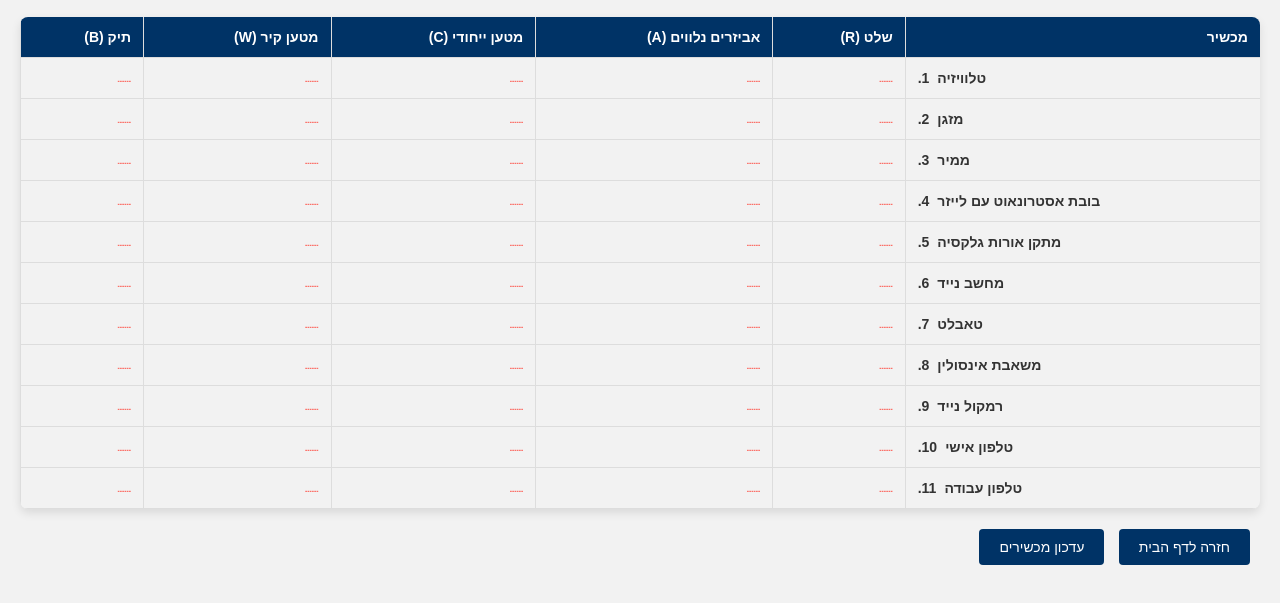
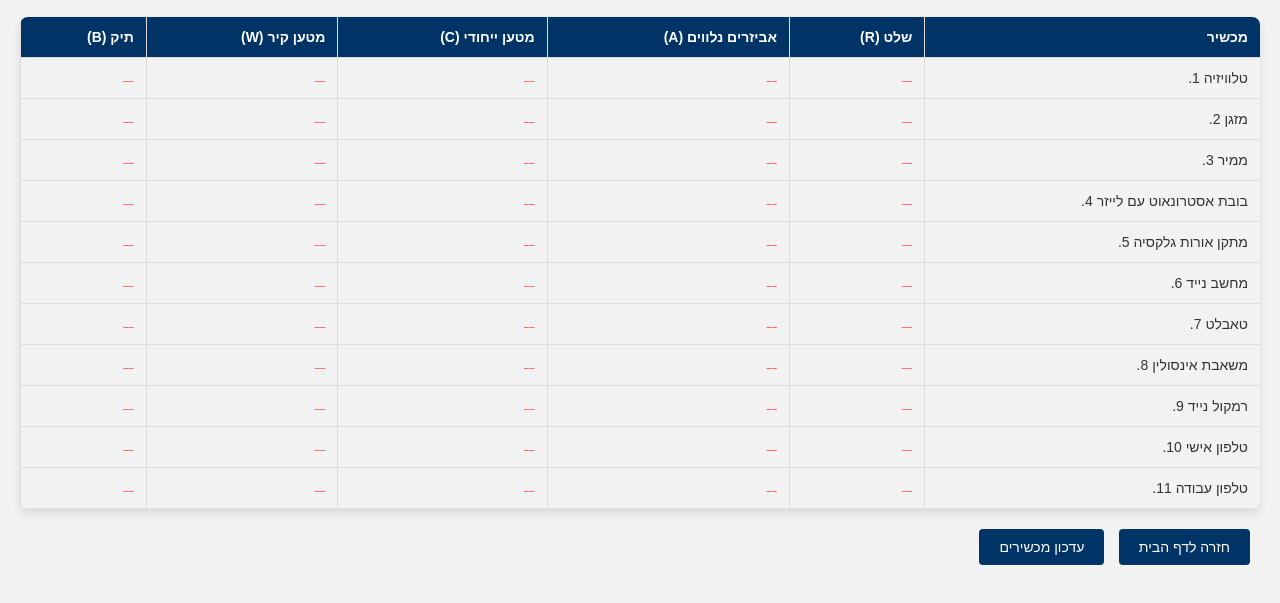
Before and after one commit to ZyrticX/workkk3pl, a plain HTML site: page view_panel.html in a window 1280 px wide. Shown: the part 81-684 px from the top of the page. Drawn offline with Linux system fonts and the light colour scheme; a web font is replaced by a local one.

Commit message:
Update view_panel.html

```diff
--- a/view_panel.html
+++ b/view_panel.html
@@ -43,20 +43,6 @@
       color: #fff;
       font-weight: 700;
     }
-    .device-info {
-      display: flex;
-      align-items: center;
-      justify-content: flex-end;
-    }
-    .device-info .device-name {
-      margin-left: 8px;
-      font-weight: 700;
-      color: #333;
-    }
-    .device-info .device-number {
-      font-weight: 700;
-      color: #333;
-    }
     .status-completed {
       font-family: 'Tahoma', sans-serif;
       font-size: 6px;
@@ -73,7 +59,7 @@
       font-family: 'Tahoma', sans-serif;
       font-size: 6px;
       font-weight: bold;
-      color: #5856d6; /* סגול */
+      color: #5856d6; /* סגול כהה */
     }
     .bold-black {
       font-weight: bold;
@@ -187,11 +173,11 @@
 
     function displayStatus(status, category, index) {
       if (status === 'בוצע') {
-        return `<span class="bold-black">בוצע (${category}${index + 1})</span>`;
+        return `<span class="status-completed">בוצע (${category}${index + 1})</span>`;
       } else if (status === 'אין') {
         return `<span class="status-not-needed">אין</span>`;
       } else {
-        return `<span class="status-not-done">------</span>`;
+        return `<span class="status-not-done">——</span>`;
       }
     }
 
```
